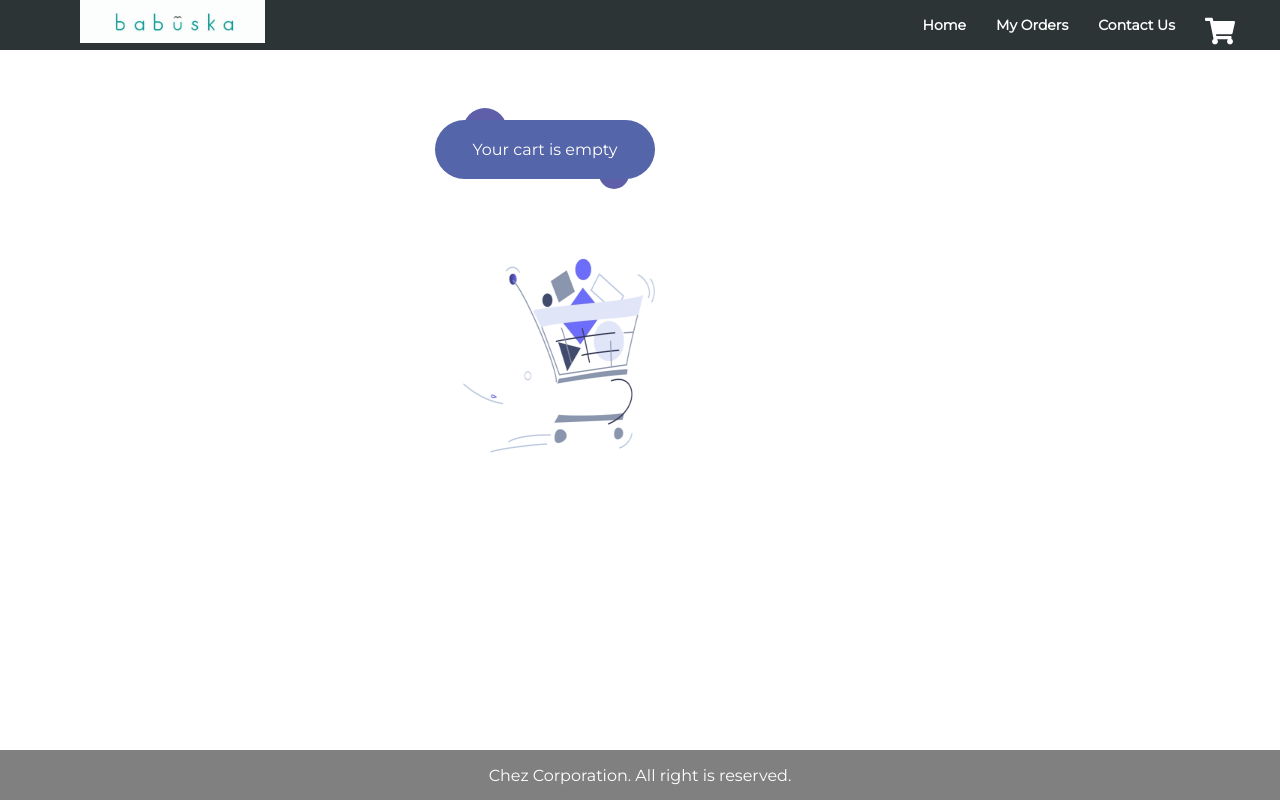
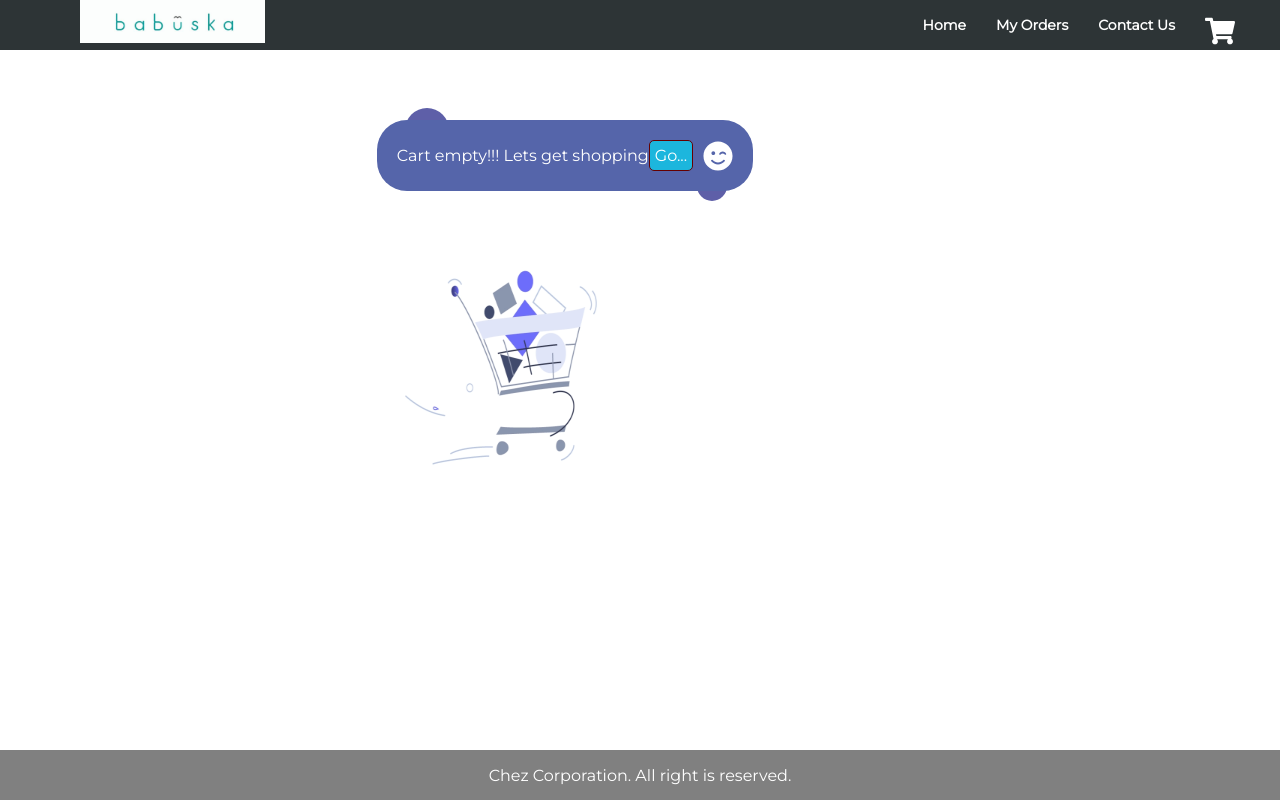
Before and after one commit to arvindchez/chezzy-fashions, a React (Create React App) app: page /cart in a window 1280 px wide. Built offline with nearby package versions, Linux system fonts and the light colour scheme.

Commit message:
added styling

```diff
--- a/src/components/bigcart/BigCart.js
+++ b/src/components/bigcart/BigCart.js
@@ -5,7 +5,7 @@ import emptyCart from '../../images/emptycart.gif';
 import Fade from "react-reveal/Fade";
 import { formatCurrency } from "../../helper/utils";
 import { clearCart } from "../../actions/cart";
-import { FaShoppingBasket } from 'react-icons/fa';
+import { FaShoppingBasket, FaSmileWink } from 'react-icons/fa';
 import { Link } from 'react-router-dom';
 
 class BigCart extends Component {
@@ -18,7 +18,9 @@ class BigCart extends Component {
                     {
                         cartItems && cartItems.length === 0 ?
                             (<div>
-                                <div class="thought">Your cart is empty</div>
+                                <div class="thought">Cart empty!!! Lets get shopping
+                                    <Link to="/">Go...</Link>
+                                    <FaSmileWink className="empty-cart-smile" /> </div>
                                 <img src={emptyCart} className="empty-cart" alt="Cart is empty"></img>
                             </div>
                             ) : (
--- a/src/index.css
+++ b/src/index.css
@@ -154,6 +154,11 @@ button.cartitem-addremove {
 .empty-cart {
   height: 30rem;
   width: 30rem;
+}
+
+.empty-cart-smile {
+  height: 3rem;
+  width: 3rem;
 }
 
 /* HTML Controls end*/
@@ -706,7 +711,7 @@ th {
   padding: 20px;
   border-radius: 30px;
   min-width: 40px;
-  max-width: 220px;
+  max-width: 400px;
   min-height: 40px;
   margin: 20px;
   position: relative;
@@ -714,6 +719,15 @@ th {
   justify-content: center;
   text-align: center;
   color: var(--mainWhite);
+}
+
+.thought a {
+  background-color: #1cb6dd;
+  border: 1px solid #660000;
+  border-radius: 5px;
+  color: #fff;
+  margin-right: 10px;
+  padding: 5px 5px 5px 5px;
 }
 
 .thought:before, .thought:after {
```
